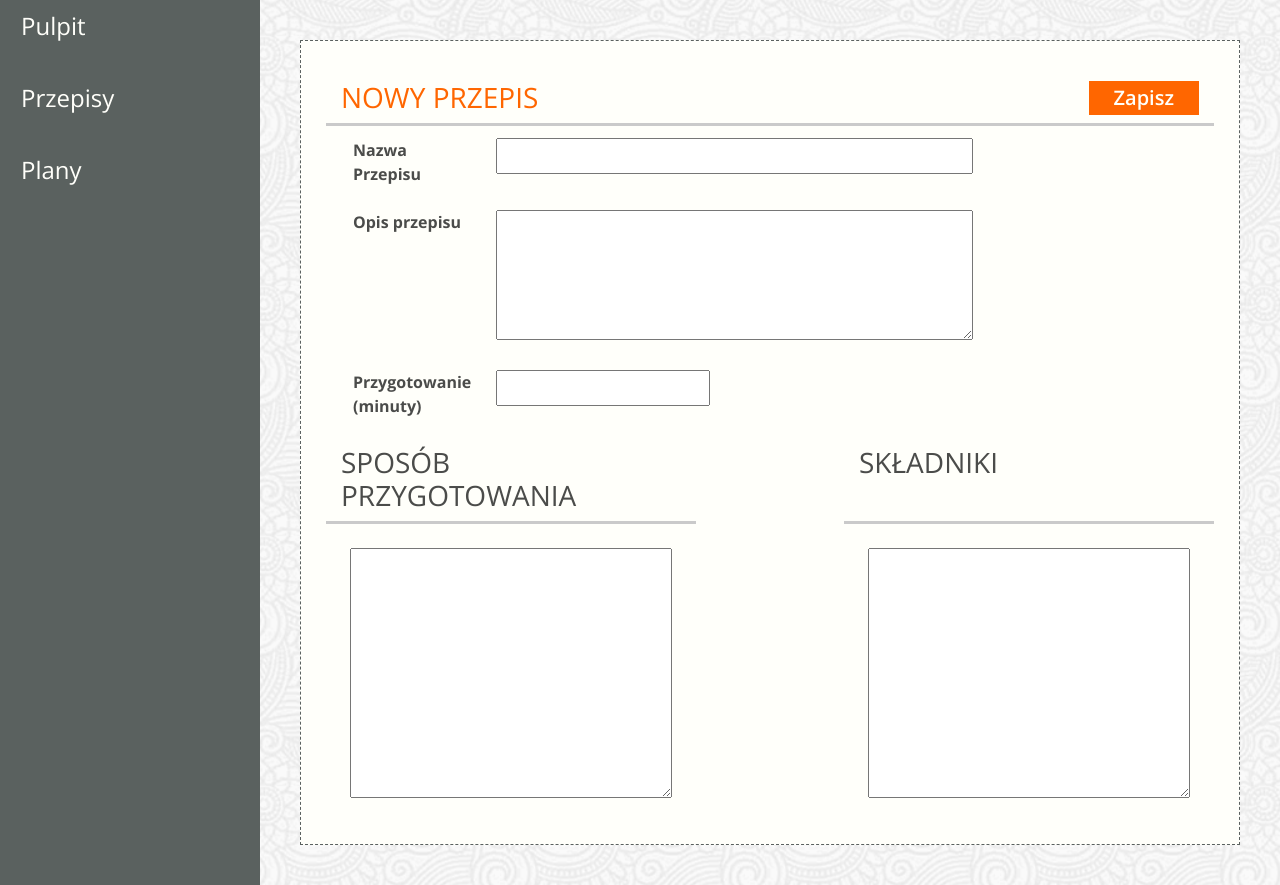
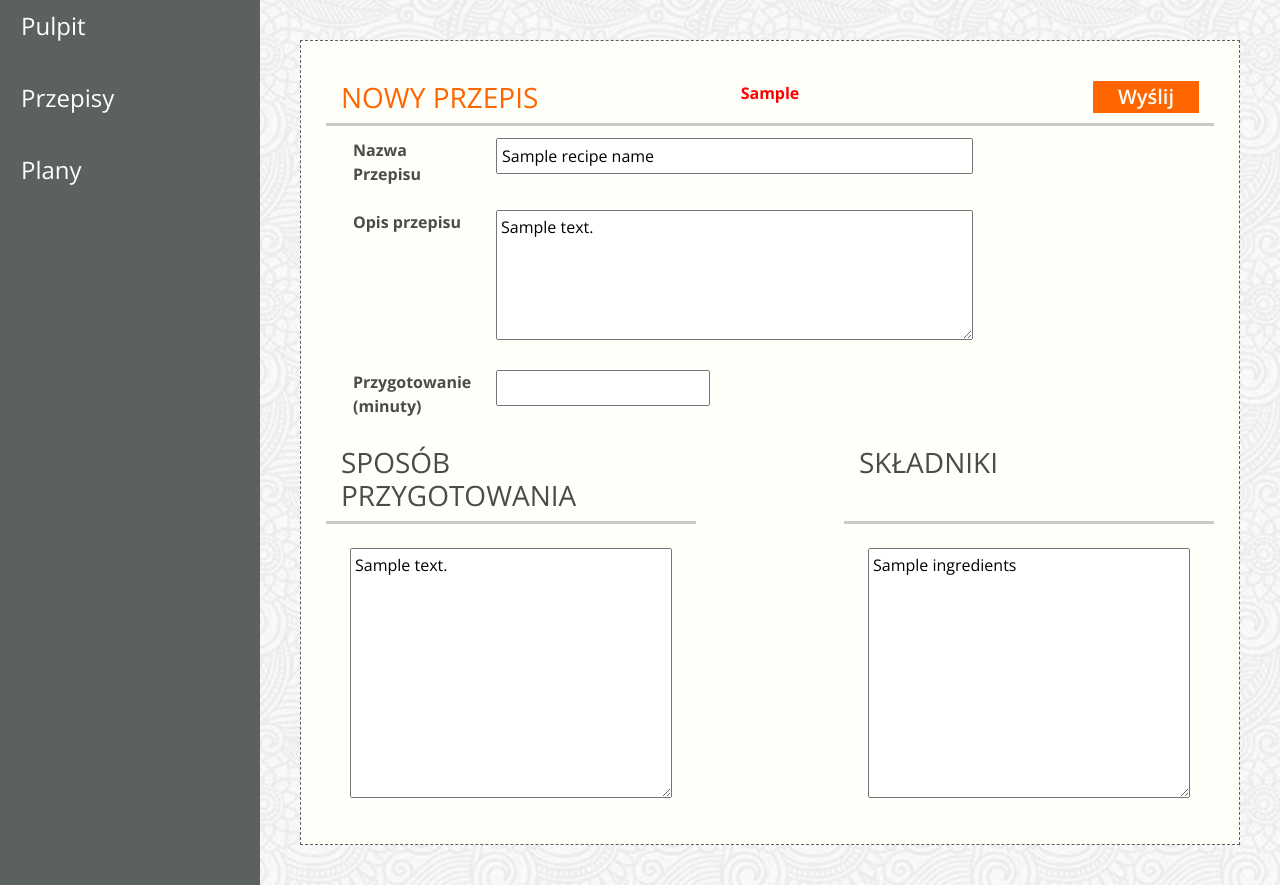
Before and after one commit to scrumlab-warsaw/scrum_project, a Django app: template jedzonko/templates/app-add-recipe.html in a window 1280 px wide. Shown: the part 84-969 px from the top of the page. Run offline with Django 3.2, Linux system fonts and the light colour scheme; the template is opened without the code that fills it: most values are stand-ins (such as "Sample title", 1, 10 or a date in 2020); some libraries are stand-ins or nearby versions; some web fonts are replaced.

Commit message:
Zmowyfikowany app-add-recipe.html (1. dodane nazwy inputów, dodane <form> i </form>. 2. Dodana cała treść widoku recipe_add.

```diff
--- a/jedzonko/templates/app-add-recipe.html
+++ b/jedzonko/templates/app-add-recipe.html
@@ -9,10 +9,13 @@
         <div class="row border-bottom border-3">
             <div class="col"><h3 class="color-header text-uppercase">Nowy
                 przepis</h3></div>
+            <div style="color:red"> <b>{{ wrong_input }}</b></div>
             <div class="col d-flex justify-content-end mb-2">
+            <form method="POST">
+                {% csrf_token %}
                     <button type="submit"
                             class="btn btn-color rounded-0 pt-0 pb-0 pr-4 pl-4">
-                    Zapisz
+                        Wyślij
                     </button>
             </div>
         </div>
@@ -22,19 +25,20 @@
                 <tr class="d-flex">
                     <th scope="row" class="col-2">Nazwa Przepisu</th>
                     <td class="col-7">
-                    <input name="recipe_name" class="w-100 p-1" value="">
+                        <input name="recipe_name" class="w-100 p-1" value="{{ recipe_name }}">
                     </td>
                 </tr>
                 <tr class="d-flex">
                     <th scope="row" class="col-2">Opis przepisu</th>
                     <td class="col-7"><textarea name="description" class="w-100 p-1"
-                                            rows="5"></textarea></td>
+                                                rows="5">{{ description }}</textarea></td>
                 </tr>
                 <tr class="d-flex">
                     <th scope="row" class="col-2">Przygotowanie
                         (minuty)</th>
                     <td class="col-3">
-                    <input name="preparation_time" class="p-1" type="number" value="">
+                        <input name="preparation_time" class="p-1"
+                               type="number" value="{{ preparation_time }}">
                     </td>
                 </tr>
                 </tbody>
@@ -49,14 +53,17 @@
             </div>
             <div class="row d-flex">
                 <div class="col-5 p-4">
-                <textarea name="preparation_description" class="w-100 p-1" rows="10"></textarea>
+                    <textarea name="preparation_description"
+                              class="w-100 p-1" rows="10">{{ preparation_description }}</textarea>
                 </div>
                 <div class="col-2"></div>
 
                 <div class="col-5 p-4">
-                <textarea name="ingredients" class="w-100 p-1" rows="10"></textarea>
+                    <textarea name="ingredients"
+                              class="w-100 p-1" rows="10">{{ ingredients }}</textarea>
                 </div>
             </div>
+            </form>
     </div>
 </div>
 {% endblock content %}
```
Also changed, not shown: jedzonko/views.py (+14 -9 lines). Lines whose indentation alone changed are shown as unchanged.
